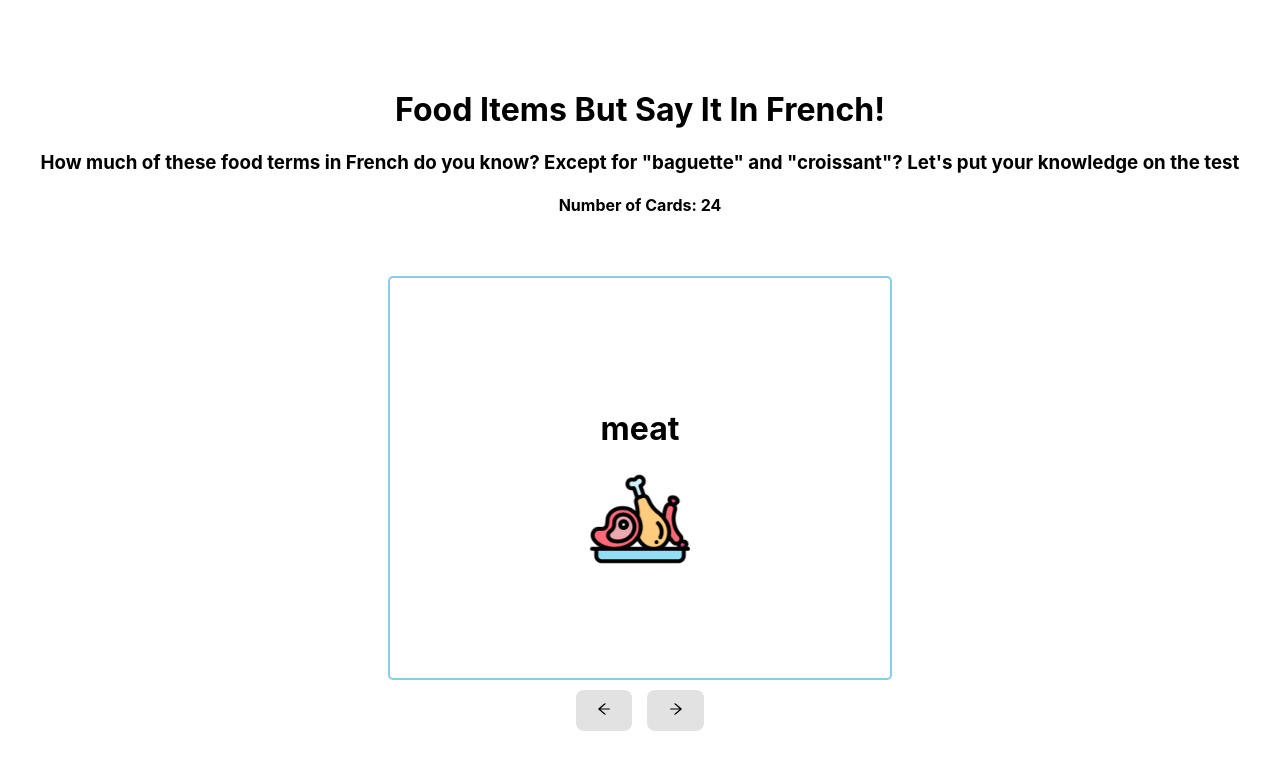
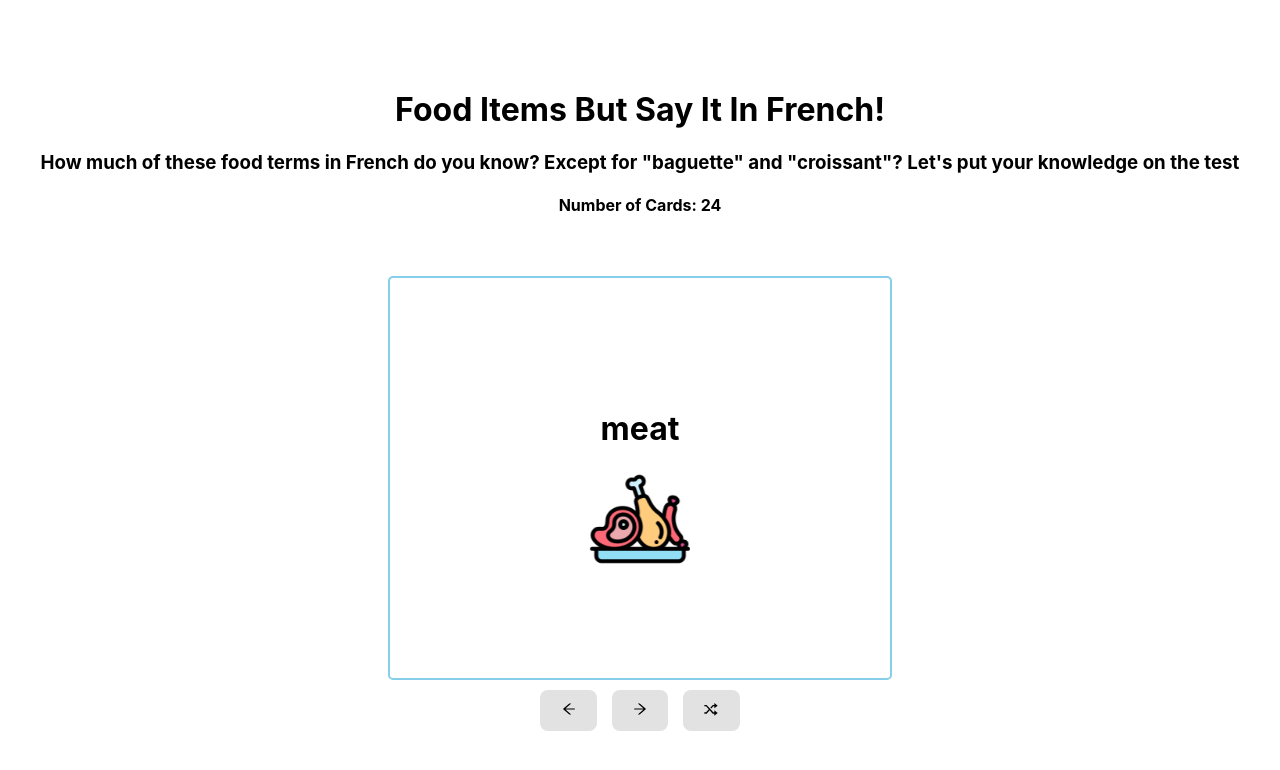
Before and after one commit to HafsaSarker/Flashcards-App, a React (Vite) app in the folder flashcards/: page / in a window 1280 px wide. Shown: the top 770 px of the page. Built offline with nearby package versions, Linux system fonts and the light colour scheme.

Commit message:
add shuffle feature

```diff
--- a/flashcards/src/App.jsx
+++ b/flashcards/src/App.jsx
@@ -1,5 +1,6 @@
 import React, { useState } from 'react'
 import { AiOutlineArrowLeft, AiOutlineArrowRight } from 'react-icons/ai'
+import { BiShuffle } from 'react-icons/bi'
 import studySet from './studySet'
 import Card from './components/Card'
 import './App.css'
@@ -9,6 +10,7 @@ function App() {
   const [question, setQuestion] = useState(studySet[0].question);
   const [answer, setAnswer] = useState(studySet[0].answer)
   const [categColor, setcategColor] = useState('blue');
+
   const showRandomCard = () =>{
     const randNum = Math.floor(Math.random() * studySet.length);
 
@@ -44,7 +46,7 @@ function App() {
         <button onClick={showRandomCard}>
         <span><AiOutlineArrowRight /></span>
         </button>
-
+        <button onClick={showRandomCard}  ><span><BiShuffle /></span></button>
       </div>
     </div>
   )
```
Also changed, not shown: 1 other file (tests, documents, lock files or other folders).
